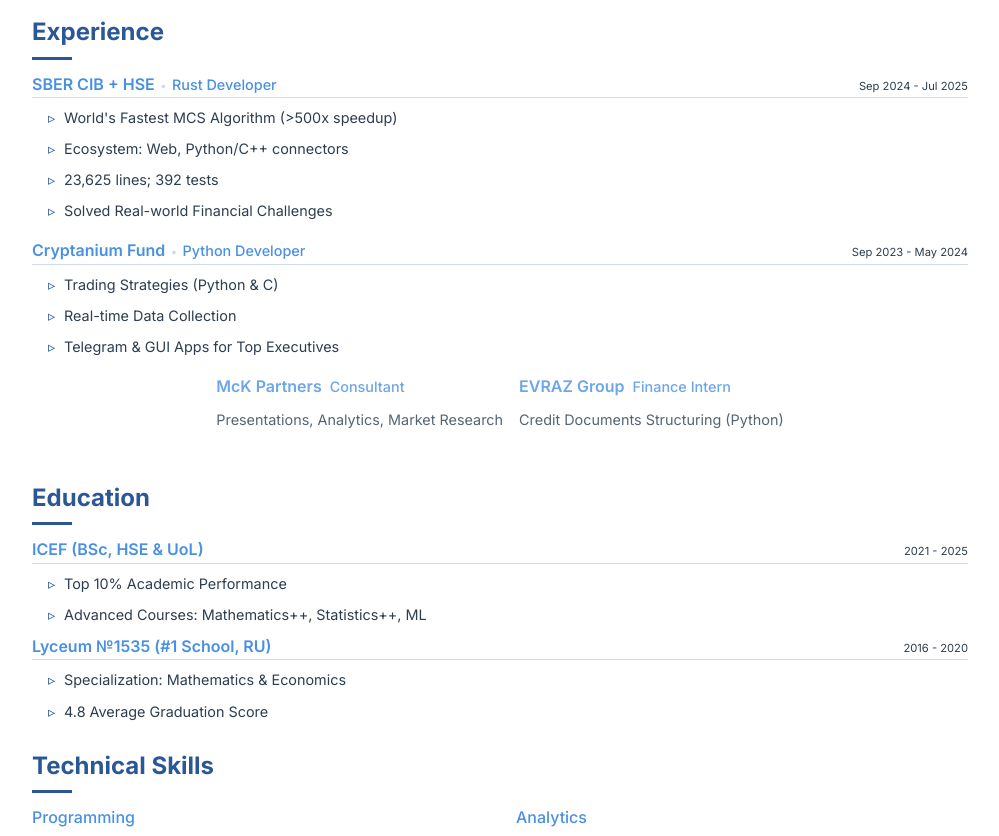
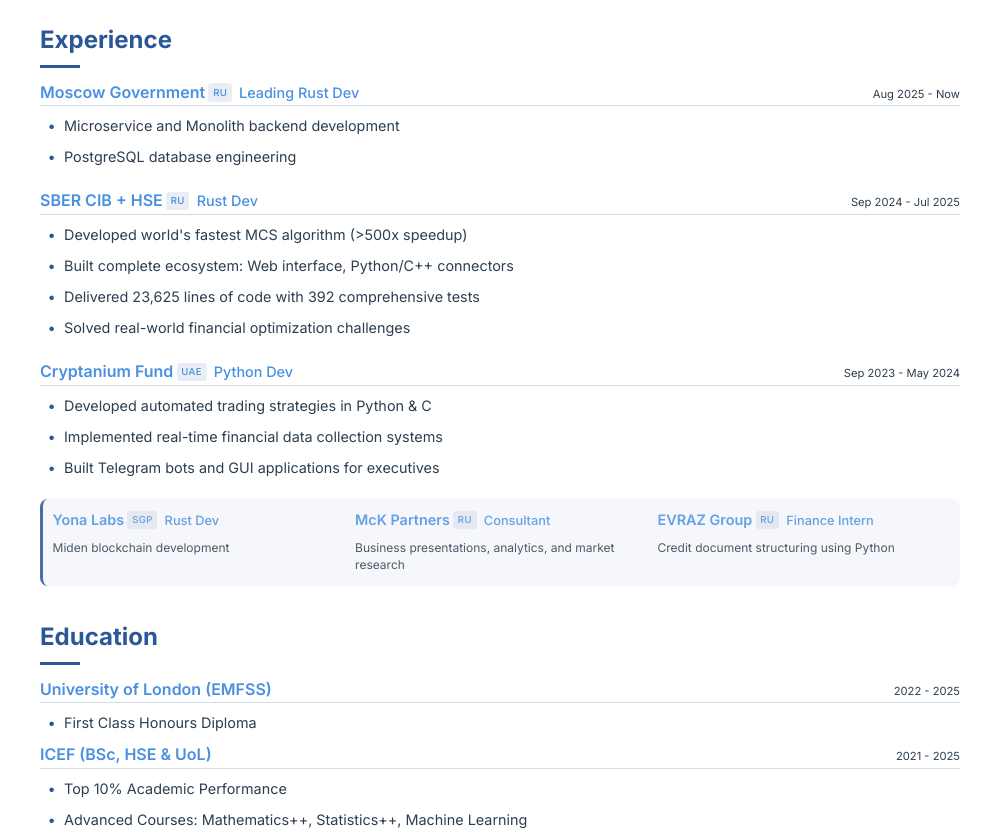
Before and after one commit to SergeiGL/personal_page, a plain HTML site: page index.html in a window 1280 px wide. Shown: the part 208-1044 px from the top of the page, without its empty margins (140-1139 px from the left). Drawn offline with Linux system fonts and the light colour scheme.

Commit message:
+Moscow Government; +better UI

```diff
--- a/assets/main.css
+++ b/assets/main.css
@@ -11,7 +11,7 @@
 }
 
 body {
-    font-family: 'Inter', -apple-system, BlinkMacSystemFont, sans-serif;
+  font-family: "Inter", -apple-system, BlinkMacSystemFont, sans-serif;
   line-height: 1.6;
   color: var(--text-color);
   background-color: var(--light-gray);
@@ -30,7 +30,7 @@
   background-color: white;
   border-radius: 16px;
   box-shadow: 0 4px 6px rgba(0, 0, 0, 0.1);
-    padding: 2rem;
+  padding: 2.5rem;
   margin-bottom: 1rem;
 }
 
@@ -86,7 +86,11 @@
 
 /* Section styles */
 .cv-section {
-    margin-bottom: 1.5rem;
+  margin-bottom: 2rem;
+}
+
+.cv-section:last-of-type {
+  margin-bottom: 1rem;
 }
 
 .section-title {
@@ -99,7 +103,7 @@
 }
 
 .section-title::after {
-    content: '';
+  content: "";
   position: absolute;
   bottom: 0;
   left: 0;
@@ -110,7 +114,11 @@
 
 /* Experience section */
 .experience-item {
-    margin-bottom: 1rem;
+  margin-bottom: 1.25rem;
+}
+
+.experience-item:last-child {
+  margin-bottom: 0;
 }
 
 .experience-header,
@@ -129,9 +137,15 @@
   border-bottom: none;
 }
 
-.minor-role .position{
-    margin-left: 0.5rem;
+.minor-role .position {
+  font-size: 0.8rem;
+  margin-left: 0rem;
 }
+
+.minor-role .company-name {
+  font-size: 0.9rem;
+}
+
 
 .company-name {
   font-size: 1rem;
@@ -140,10 +154,23 @@
   margin: 0;
   display: flex;
   align-items: baseline;
+  gap: 0.2rem;
+}
+
+.country-tag {
+  font-size: 0.6rem;
+  background-color: rgba(43, 87, 151, 0.1);
+  padding: 0.1rem 0.3rem;
+  border-radius: 0.2rem;
+  font-weight: 500;
+  letter-spacing: 0.3px;
+  text-transform: uppercase;
+  align-self: center;
+  margin-right: 0.25rem;
 }
 
 .position {
-    font-size: .9rem;
+  font-size: 0.9rem;
   color: var(--secondary-color);
   font-weight: 500;
   margin-left: 0;
@@ -167,17 +194,18 @@
 
 .achievements li {
   position: relative;
-    margin-left: 1rem;
+  margin-left: 0.5rem;
   padding-left: 1rem;
   margin-bottom: 0.5rem;
   font-size: 0.9rem;
 }
 
 .achievements li::before {
-    content: "▹";
+  content: "•";
   position: absolute;
   left: 0;
   color: var(--primary-color);
+  font-weight: 600;
 }
 
 /* Skills section */
@@ -246,37 +274,48 @@
   font-size: inherit;
 }
 
-
 /* Minor role and skills styling */
 .minor-role {
-    opacity: 0.8;
-    display: flex;
-    justify-content: center;
-    align-items: flex-start;
-    gap: 1rem;
-    margin: 1rem 0.1rem 0 0.1rem;
+  opacity: 0.85;
+  display: grid;
+  grid-template-columns: repeat(auto-fit, minmax(250px, 1fr));
+  gap: 0.6rem;
+  margin: 1rem 0;
+  padding: 0.6rem;
+  background-color: var(--light-gray);
+  border-radius: 8px;
+  border-left: 3px solid var(--primary-color);
 }
 
 .minor-role .experience-item {
-    flex: 0 1 auto;
-    min-width: 0;
+  margin-bottom: 0.2rem;
+}
+
+.minor-description {
+  font-size: 0.75rem;
+  color: var(--text-color);
+  margin-top: 0.25rem;
+  line-height: 1.4;
 }
 
 .achievements li:only-child {
-    margin-left: 0;
-    padding-left: 0;
+  margin-left: 0.5rem;
+  padding-left: 1rem;
 }
 
 .achievements li:only-child::before {
-    content: "";
+  content: "•";
+  position: absolute;
+  left: 0;
+  color: var(--primary-color);
+  font-weight: 600;
 }
-
 
 .updated-at {
   text-align: center;
   font-size: 0.75rem;
   color: var(--third-color);
-    margin-top: 1rem;
+  margin-top: 2rem;
 }
 
 /* Mobile-first responsive design */
@@ -318,7 +357,7 @@
 
   .achievements li {
     font-size: 0.6rem;
-        margin-left: 0.35rem;
+    margin-left: 0.25rem;
     padding-left: 0.65rem;
   }
 
@@ -340,29 +379,44 @@
     padding: 0.3rem 0.5rem;
   }
 
+  .minor-role {
+    grid-template-columns: 1fr;
+    gap: 0.4rem;
+    padding: 0.4rem;
+    margin: 0.6rem 0;
+  }
+
   .minor-role .experience-header {
-        margin-bottom: 0.15rem;
+    margin-bottom: 0.08rem;
   }
 
   .minor-role .experience-item {
-        margin-bottom: 0;
+    margin-bottom: 0.15rem;
     padding-bottom: 0;
   }
 
   .minor-role .company-name {
-        font-size: 0.6rem;
+    font-size: 0.65rem;
+    gap: 0.15rem;
   }
 
   .minor-role .position {
     font-size: 0.6rem;
+    margin-left: 0.1rem;
   }
 
-    .minor-role .achievements li {
-        font-size: 0.55rem;
-        margin-bottom: 0;
+  .minor-description {
+    font-size: 0.5rem;
+    margin-top: 0.1rem;
   }
 
-    .updated-at{
+  .country-tag {
+    font-size: 0.45rem;
+    padding: 0.05rem 0.15rem;
+    transform: translateY(-0.5px);
+  }
+
+  .updated-at {
     font-size: 0.6rem;
   }
 }
--- a/index.html
+++ b/index.html
@@ -61,17 +61,36 @@
           <div class="experience-item">
             <div class="experience-header">
               <h3 class="company-name">
+                Moscow Government
+                <span class="country-tag">RU</span>
+                <span class="position">Leading Rust Dev</span>
+              </h3>
+              <span class="duration">Aug 2025 - Now</span>
+            </div>
+            <ul class="achievements">
+              <li>Microservice and Monolith backend development</li>
+              <li>PostgreSQL database engineering</li>
+            </ul>
+          </div>
+
+          <div class="experience-item">
+            <div class="experience-header">
+              <h3 class="company-name">
                 SBER CIB + HSE
-                <span class="separator">•</span>
-                <span class="position">Rust Developer</span>
+                <span class="country-tag">RU</span>
+                <span class="position">Rust Dev</span>
               </h3>
               <span class="duration">Sep 2024 - Jul 2025</span>
             </div>
             <ul class="achievements">
-              <li>World's Fastest MCS Algorithm (>500x speedup)</li>
-              <li>Ecosystem: Web, Python/C++ connectors</li>
-              <li>23,625 lines; 392 tests</li>
-              <li>Solved Real-world Financial Challenges</li>
+              <li>Developed world's fastest MCS algorithm (>500x speedup)</li>
+              <li>
+                Built complete ecosystem: Web interface, Python/C++ connectors
+              </li>
+              <li>
+                Delivered 23,625 lines of code with 392 comprehensive tests
+              </li>
+              <li>Solved real-world financial optimization challenges</li>
             </ul>
           </div>
 
@@ -79,15 +98,15 @@
             <div class="experience-header">
               <h3 class="company-name">
                 Cryptanium Fund
-                <span class="separator">•</span>
-                <span class="position">Python Developer</span>
+                <span class="country-tag">UAE</span>
+                <span class="position">Python Dev</span>
               </h3>
               <span class="duration">Sep 2023 - May 2024</span>
             </div>
             <ul class="achievements">
-              <li>Trading Strategies (Python & C)</li>
-              <li>Real-time Data Collection</li>
-              <li>Telegram & GUI Apps for Top Executives</li>
+              <li>Developed automated trading strategies in Python & C</li>
+              <li>Implemented real-time financial data collection systems</li>
+              <li>Built Telegram bots and GUI applications for executives</li>
             </ul>
           </div>
 
@@ -95,23 +114,38 @@
             <div class="experience-item">
               <div class="experience-header">
                 <h3 class="company-name">
-                  McK Partners <span class="position">Consultant</span>
+                  Yona Labs
+                  <span class="country-tag">SGP</span>
+                  <span class="position">Rust Dev</span>
                 </h3>
               </div>
-              <ul class="achievements">
-                <li>Presentations, Analytics, Market Research</li>
-              </ul>
+              <div class="minor-description">Miden blockchain development</div>
             </div>
 
             <div class="experience-item">
               <div class="experience-header">
                 <h3 class="company-name">
-                  EVRAZ Group <span class="position">Finance Intern</span>
+                  McK Partners
+                  <span class="country-tag">RU</span>
+                  <span class="position">Consultant</span>
                 </h3>
               </div>
-              <ul class="achievements">
-                <li>Credit Documents Structuring (Python)</li>
-              </ul>
+              <div class="minor-description">
+                Business presentations, analytics, and market research
+              </div>
+            </div>
+
+            <div class="experience-item">
+              <div class="experience-header">
+                <h3 class="company-name">
+                  EVRAZ Group
+                  <span class="country-tag">RU</span>
+                  <span class="position">Finance Intern</span>
+                </h3>
+              </div>
+              <div class="minor-description">
+                Credit document structuring using Python
+              </div>
             </div>
           </div>
         </section>
@@ -122,12 +156,24 @@
 
           <div class="education-item">
             <div class="education-header">
+              <h3 class="company-name">University of London (EMFSS)</h3>
+              <span class="duration">2022 - 2025</span>
+            </div>
+            <ul class="achievements">
+              <li>First Class Honours Diploma</li>
+            </ul>
+          </div>
+
+          <div class="education-item">
+            <div class="education-header">
               <h3 class="company-name">ICEF (BSc, HSE & UoL)</h3>
               <span class="duration">2021 - 2025</span>
             </div>
             <ul class="achievements">
               <li>Top 10% Academic Performance</li>
-              <li>Advanced Courses: Mathematics++, Statistics++, ML</li>
+              <li>
+                Advanced Courses: Mathematics++, Statistics++, Machine Learning
+              </li>
             </ul>
           </div>
 
@@ -154,7 +200,7 @@
                   <span class="highlight">Rust</span> (tokio, axum, nalgebra)
                 </li>
                 <li>
-                  <span class="highlight">Python</span> (pytorch, selenium)
+                  <span class="highlight">Python</span> (pytorch, fastapi)
                 </li>
                 <li>PostgreSQL, MongoDB, Redis</li>
                 <li>Docker, Kubernetes</li>
@@ -200,7 +246,7 @@
           </div>
         </section>
 
-        <div class="updated-at">Last updated: July 2025</div>
+        <div class="updated-at">Last updated: Sep 2025</div>
       </section>
     </main>
   </body>
```
Also changed, not shown: 1 other file. Lines whose indentation alone changed are shown as unchanged.
